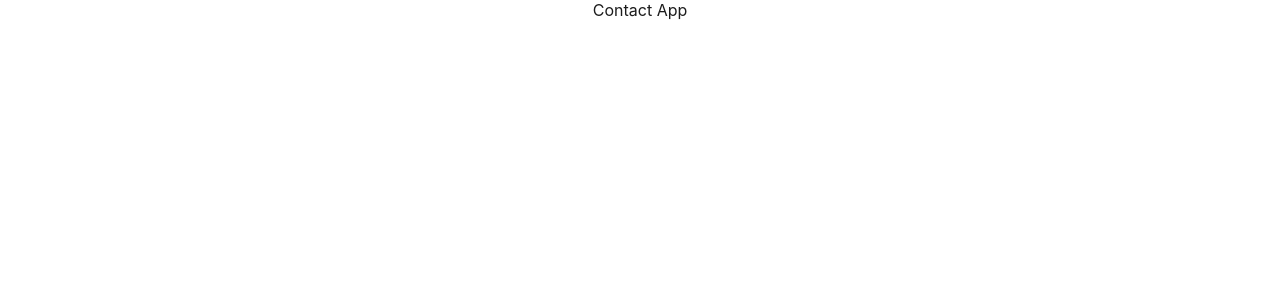
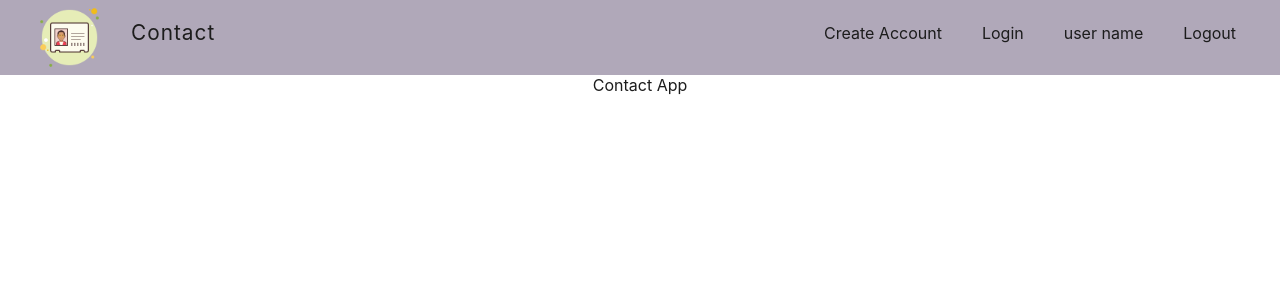
Before and after one commit to AhmadRaza09/react-contact, a React (Create React App) app: page / in a window 1280 px wide. Shown: the top 300 px of the page. Built offline with nearby package versions, Linux system fonts and the light colour scheme.

Commit message:
added header. closes #3.

```diff
--- a/public/index.html
+++ b/public/index.html
@@ -24,7 +24,7 @@
       work correctly both with client-side routing and a non-root public URL.
       Learn how to configure a non-root public URL by running `npm run build`.
     -->
-    <title>React App</title>
+    <title>Contact App</title>
   </head>
   <body>
     <noscript>You need to enable JavaScript to run this app.</noscript>
--- a/src/App.js
+++ b/src/App.js
@@ -1,8 +1,13 @@
-import logo from "./logo.svg";
 import "./App.css";
+import Header from "./components/header/Header";
 
 function App() {
-  return <div className="App">Contact App</div>;
+  return (
+    <>
+      <Header />
+      <div className="App">Contact App</div>
+    </>
+  );
 }
 
 export default App;
--- /dev/null
+++ b/src/components/header/Header.js
@@ -0,0 +1,34 @@
+import styles from "./Header.module.css";
+
+import logo from "./../../assests/img/logo.png";
+
+const Header = (props) => {
+  return (
+    <nav className={styles["nav-bar"]}>
+      <div className={styles.logo}>
+        <img src={logo} alt="logo" />
+        <h1>
+          <a href="/">Contact</a>
+        </h1>
+      </div>
+      <div className={styles.link}>
+        <ul>
+          <li>
+            <a href="/">Create Account</a>
+          </li>
+          <li>
+            <a href="/">Login</a>
+          </li>
+          <li>
+            <a href="/">user name</a>
+          </li>
+          <li>
+            <a href="/">Logout</a>
+          </li>
+        </ul>
+      </div>
+    </nav>
+  );
+};
+
+export default Header;
--- /dev/null
+++ b/src/components/header/Header.module.css
@@ -0,0 +1,62 @@
+.nav-bar {
+  display: flex;
+  justify-content: space-between;
+  gap: 12px;
+  padding: 0 2em;
+  /* background-color: antiquewhite; */
+  flex-wrap: wrap;
+  align-items: center;
+  background-color: var(--primary-color);
+  position: relative;
+}
+
+.logo {
+  margin: 0;
+  display: flex;
+  align-items: center;
+  flex-wrap: wrap;
+  gap: 12px;
+  /* background-color: red; */
+}
+
+.logo > img {
+  width: 75px;
+  height: 75px;
+}
+
+.link > ul {
+  display: flex;
+  gap: 1em;
+  list-style-type: none;
+  flex-wrap: wrap;
+}
+
+.link > ul > li {
+  margin: 0;
+}
+
+h1 {
+  font-size: 1.3rem;
+  font-weight: normal;
+  letter-spacing: 1px;
+}
+
+a {
+  text-decoration: none;
+  color: var(--color);
+  padding: 8px 12px;
+}
+
+a:hover {
+  background-color: var(--secondary-color);
+  color: black;
+  text-decoration: underline;
+  text-decoration-color: var(--color2);
+  font-style: oblique;
+  /* position: absolute;
+  top: 0;
+  bottom: 0;
+  display: flex;
+  align-items: center; */
+  border-radius: 20px 12px 20px 12px;
+}
--- a/src/index.css
+++ b/src/index.css
@@ -1,5 +1,10 @@
 :root {
   font-size: 16px;
+  --color: rgb(28, 28, 28);
+  --color2: #23695d;
+  --primary-color: #b0a8b9;
+  --secondary-color: #959ab1;
+  --teriary-color: #518394;
 }
 
 body {
@@ -9,7 +14,7 @@ body {
     sans-serif;
   -webkit-font-smoothing: antialiased;
   -moz-osx-font-smoothing: grayscale;
-  color: rgb(28, 28, 28);
+  color: var(--color);
 }
 
 * {
```
Also changed, not shown: src/assests/img/logo.png (added).
